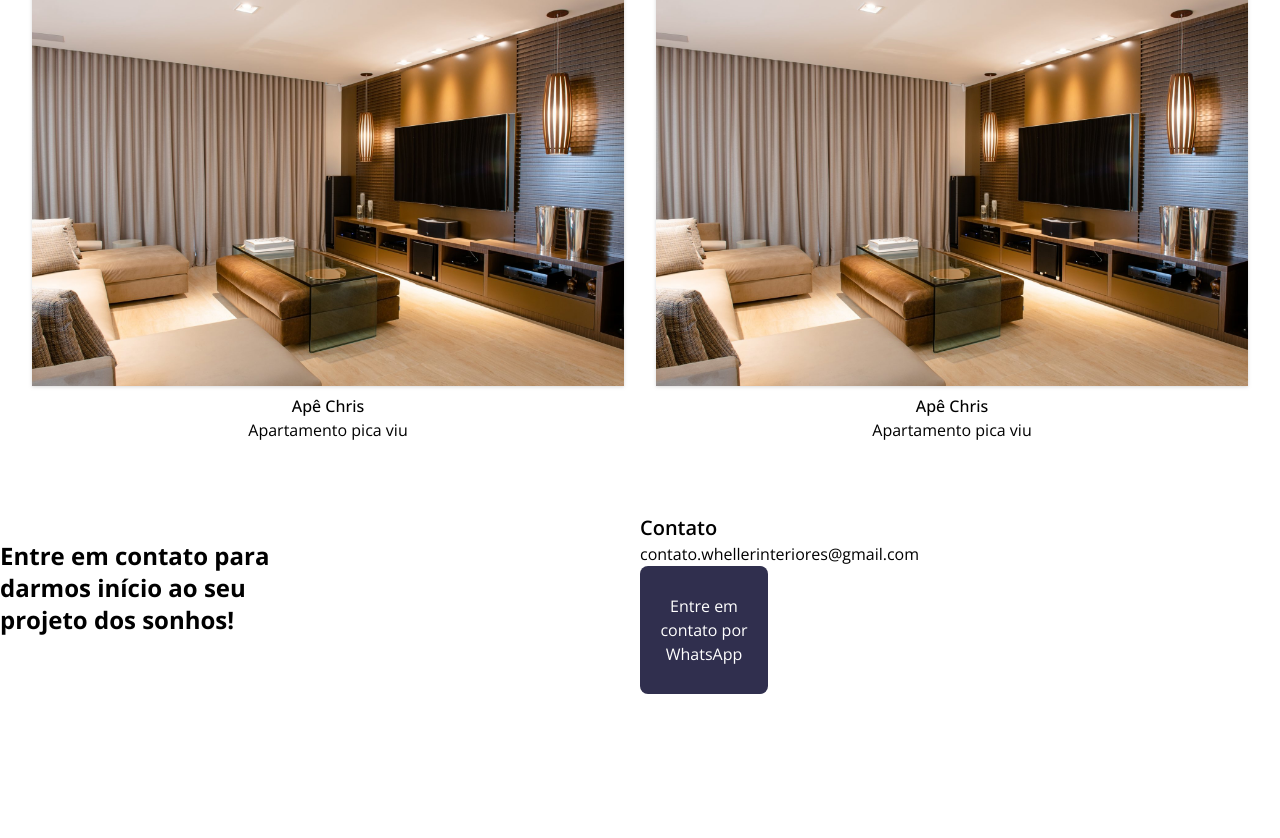
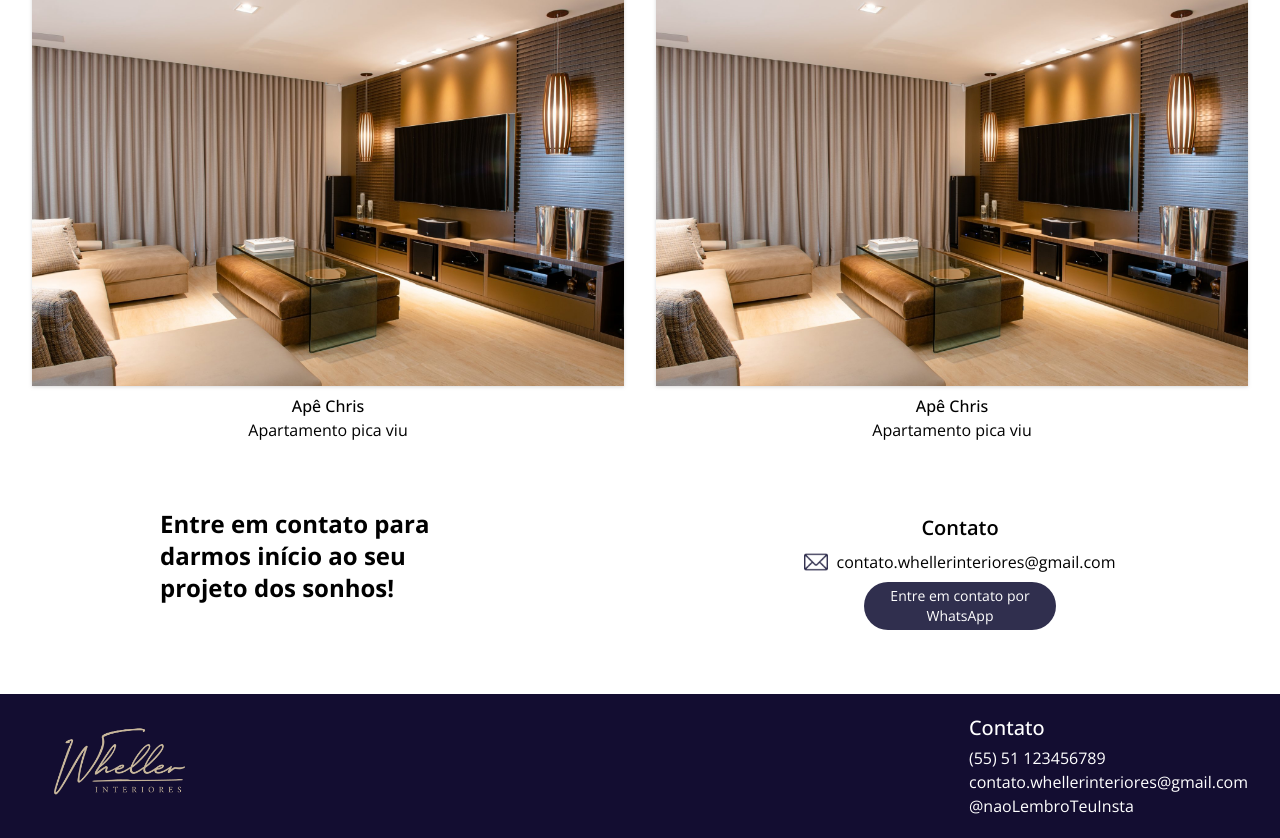
Before and after one commit to christianfonseca03/Wheller_Interiores, a Next.js app: page /projects in a window 1280 px wide. Shown: the part 765-1603 px from the top of the page. Before the commit the page ends 1459 px from the top, so only its background shows below. Built offline with nearby package versions, Linux system fonts and the light colour scheme.

Commit message:
projects page

```diff
--- a/src/app/projects/page.tsx
+++ b/src/app/projects/page.tsx
@@ -2,6 +2,8 @@ import { Header } from "../components/Header";
 import { ProjectCard } from "../components/ProjectCard";
 
 import Interiores1 from "../assets/interiores1.jpg";
+import Email from "../assets/email.png"
+import { Footer } from "../components/Footer";
 
 export default function Projects() {
   return (
@@ -34,21 +36,24 @@ export default function Projects() {
           />
         </section>
         <section className="mt-10 flex flex-col justify-center items-center md:grid md:grid-cols-2">
-          <h2 className="font-bold text-2xl w-1/2">
-            Entre em contato para darmos início ao seu projeto dos sonhos!
-          </h2>
-          <div className="flex flex-col justify-center mt-8">
-            <h3 className="text-xl font-semibold">
-              Contato
-            </h3>
-            <div>
-              <p>
-              contato.whellerinteriores@gmail.com
-              </p>
+          <div className="flex justify-center items-center">
+            <h2 className="font-bold text-2xl w-1/2">
+              Entre em contato para darmos início ao seu projeto dos sonhos!
+            </h2>
+          </div>
+
+          <div className="flex flex-col justify-center items-center mt-8">
+            <h3 className="text-xl font-semibold">Contato</h3>
+            <div className="flex items-center my-2">
+              <img src={Email.src} alt="email" className="h-6 w-6 mr-2" />
+              <p>contato.whellerinteriores@gmail.com</p>
             </div>
-            <button className="bg-buttonColor-50 text-white rounded-lg w-32 h-32">Entre em contato por WhatsApp</button>
+            <button className="bg-buttonColor-50 text-white w-48 h-12 text-sm rounded-full">
+              Entre em contato por WhatsApp
+            </button>
           </div>
         </section>
+        <Footer/>
       </main>
     </>
   );
```
Also changed, not shown: src/app/assets/email.png (added).
